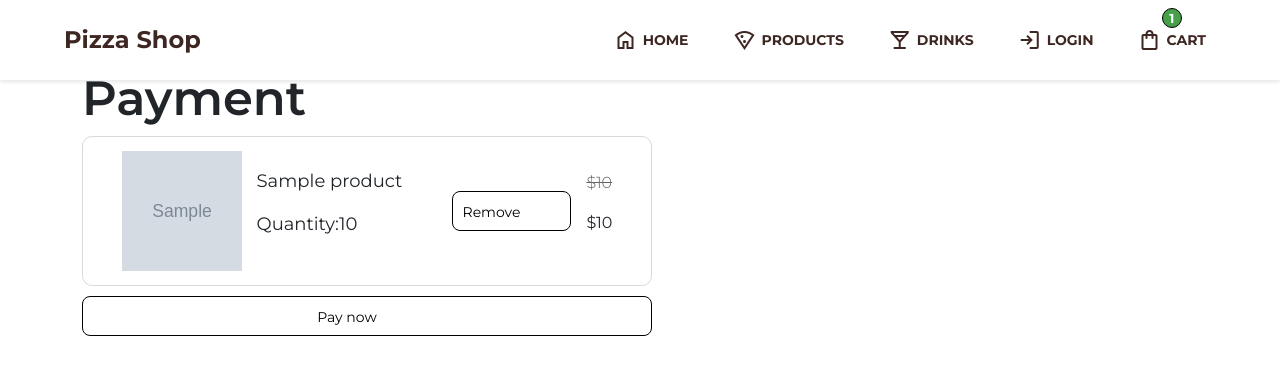
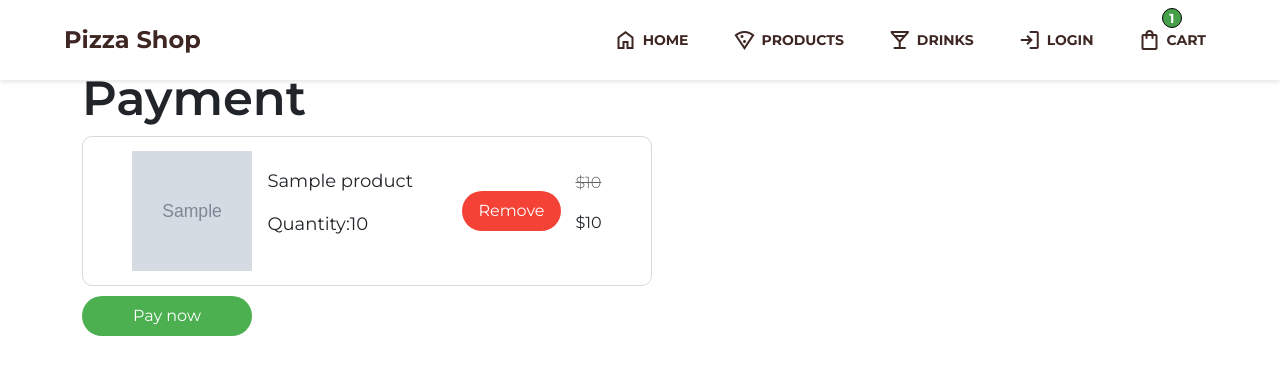
Before and after one commit to sixoper77/PizzaShop, a Django app: template app2/payment/templates/payment/process.html in a window 1280 px wide. Shown: the top 380 px of the page. Run offline with Django 5.2, Linux system fonts and the light colour scheme; the template is opened without the code that fills it: most values are stand-ins (such as "Sample title", 1, 10 or a date in 2020); grey boxes marked "Sample" are stand-in pictures; some libraries are stand-ins or nearby versions.

Commit message:
Add files via upload

```diff
--- a/app2/payment/templates/payment/process.html
+++ b/app2/payment/templates/payment/process.html
@@ -23,7 +23,8 @@
                                 </div>
                             </div>
                             <form action="{% url "cart:cart_remove" product.id %}" method="post">
-                                <input type="submit" value="Remove" class="remove-btn">
+                                <input type="submit" value="Remove" class="remove_btn">
+
                                 {% csrf_token %}
                             </form>
                             <div class="cart-card-price">
@@ -40,7 +41,7 @@
                     {% endwith %}
                 {% endfor %}
                 <form action="{% url "payment:process" %}" method="post" class="payform">
-                    <input type="submit" value="Pay now" class="paynow">
+                    <input type="submit" value="Pay now" class="add-to-cart-btn">
                     {% csrf_token %}
                </form>
             </div>
```
